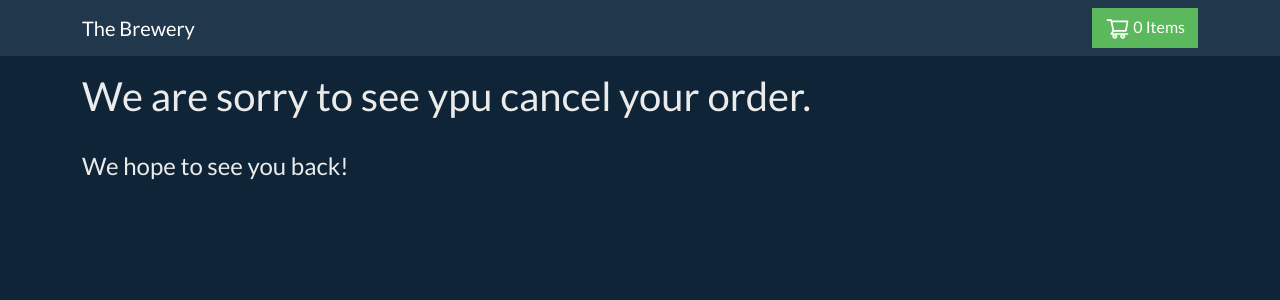
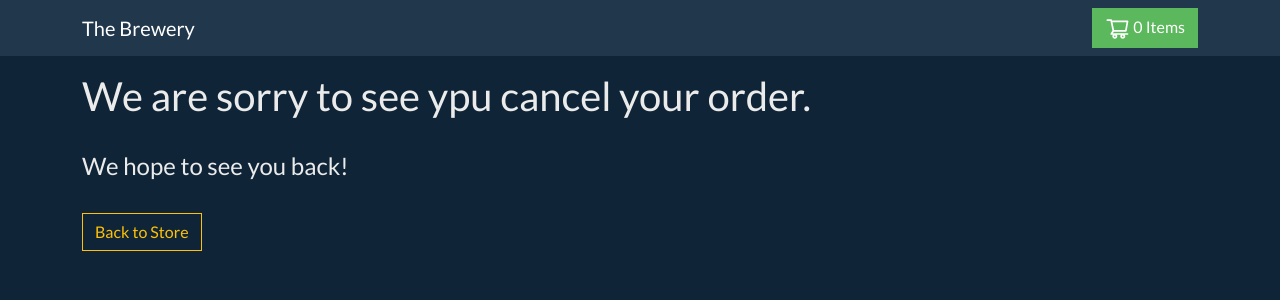
Before and after one commit to NjukiG/coffee-brewery-cart, a React (Create React App) app: page /cancel in a window 1280 px wide. Shown: the top 300 px of the page. Built offline with nearby package versions, Linux system fonts and the light colour scheme.

Commit message:
Finished workingon practice project

```diff
--- a/src/components/Navbar.js
+++ b/src/components/Navbar.js
@@ -3,6 +3,8 @@ import { Modal, Button, Container, Navbar } from "react-bootstrap";
 import { AiOutlineShoppingCart } from "react-icons/ai";
 import { CartContext } from "../CartContext";
 import CartProduct from "./CartProduct";
+import { Link } from "react-router-dom";
+
 
 function NavBar() {
   const cart = useContext(CartContext);
@@ -45,14 +47,16 @@ function NavBar() {
             <>
               <h4>Items in your CArt!</h4>
               {cart.items.map((currentProduct, index) => {
-               return  <CartProduct
-                  id={currentProduct.id}
-                  quantity={currentProduct.quantity}
-                  image={currentProduct.image}
-                />;
+                return (
+                  <CartProduct
+                    id={currentProduct.id}
+                    quantity={currentProduct.quantity}
+                    image={currentProduct.image}
+                  />
+                );
               })}
               <h2>Total: {cart.getTotalCost().toFixed(2)}</h2>
-              <Button variant="success">Proceed to Checkout.</Button>
+              <Link to="/success" className="btn btn-success">Proceed to Checkout.</Link>
             </>
           ) : (
             <>
--- a/src/pages/Cancel.js
+++ b/src/pages/Cancel.js
@@ -1,4 +1,5 @@
 import React from "react";
+import { Link } from "react-router-dom";
 
 function Cancel() {
   return (
@@ -6,6 +7,10 @@ function Cancel() {
       <h1>We are sorry to see ypu cancel your order.</h1>
       <br />
       <h4>We hope to see you back!</h4>
+      <br />
+      <Link className="btn btn-outline-warning" to="/store">
+        Back to Store
+      </Link>
     </div>
   );
 }
--- a/src/pages/Success.js
+++ b/src/pages/Success.js
@@ -1,4 +1,5 @@
 import React from "react";
+import { Link } from "react-router-dom";
 
 function Success() {
   return (
@@ -6,6 +7,8 @@ function Success() {
       <h1>Thank you for making a purchase with us.</h1>
       <br />
       <h4>We hope to see you back to shop with us again!</h4>
+      <br />
+      <Link className="btn btn-outline-warning" to="/store">Back to Store</Link>
     </div>
   );
 }
```
